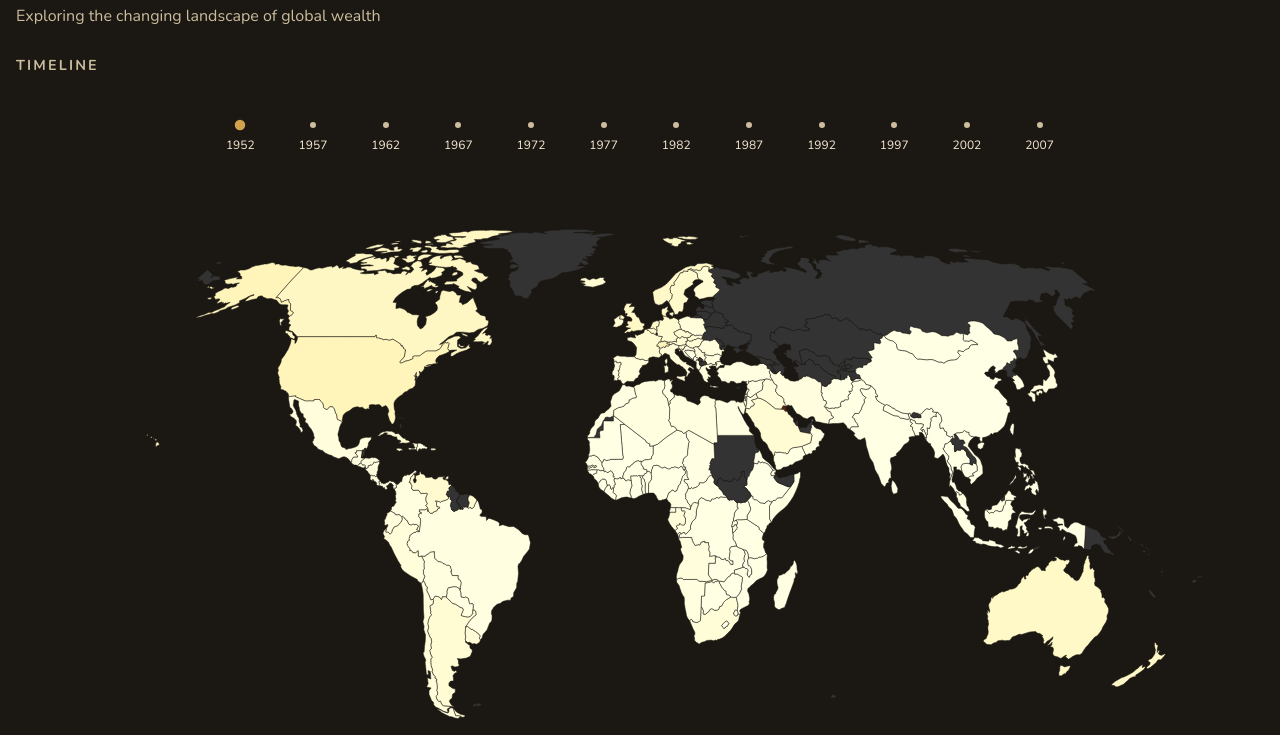
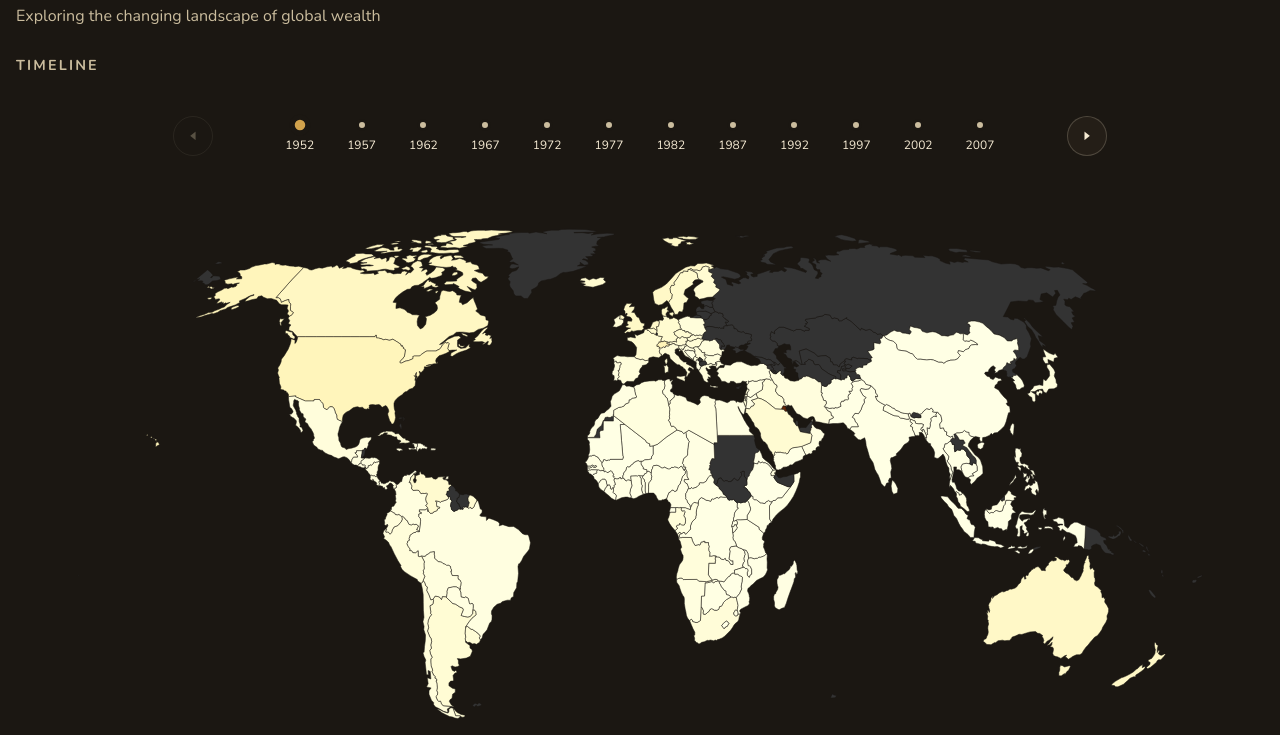
Before and after one commit to mansoormemon/through-time, a plain HTML site: page index.html in a window 1280 px wide. Shown: the part 65-800 px from the top of the page. Drawn offline with nearby package versions, Linux system fonts and the light colour scheme.

Commit message:
Set up pagination and clean up code

```diff
--- a/css/journey.css
+++ b/css/journey.css
@@ -43,8 +43,61 @@
   color: var(--color-text-secondary);
 }
 
+#timeline-track-controls {
+  display: flex;
+  align-items: center;
+  gap: var(--space-4);
+  width: 80%;
+  margin: 0 auto;
+  padding: 0 var(--space-5);
+}
+
 #timeline-track {
-  width: 75%;
+  flex: 1;
+}
+
+.timeline-control {
+  width: 2.5rem;
+  height: 2.5rem;
+
+  display: flex;
+  align-items: center;
+  justify-content: center;
+
+  border: 1px solid var(--color-border);
+  border-radius: 50%;
+
+  background: var(--color-panel);
+  color: var(--color-text);
+
+  font-size: 1.2rem;
+  line-height: 1;
+
+  cursor: pointer;
+
+  transition:
+    background var(--transition-fast),
+    color var(--transition-fast),
+    border-color var(--transition-fast),
+    opacity var(--transition-fast);
+}
+
+.timeline-control:hover:not(:disabled) {
+  background: var(--color-accent);
+  color: var(--color-background);
+  border-color: var(--color-accent);
+}
+
+.timeline-control:disabled {
+  opacity: 0.35;
+  cursor: not-allowed;
+  background: transparent;
+  border-color: var(--color-border);
+  color: var(--color-text-secondary);
+}
+
+#timeline-track {
+  width: 60%;
   margin: 0 auto;
 
   position: relative;
@@ -53,7 +106,7 @@
   justify-content: space-between;
   align-items: center;
 
-  padding: var(--space-5) var(--space-5);
+  padding: var(--space-5);
 }
 
 .timeline-point {
--- a/js/journey.js
+++ b/js/journey.js
@@ -1,10 +1,16 @@
 import { changeScene, render } from "./router.js";
 
 let reactionsInitialized = false;
+let colorMap = d3.interpolateYlOrBr;
 
 const journey = {
   data: null,
-  state: { currentYear: null, selectedCountry: null },
+  years: null,
+  state: {
+    yearIndex: -1,
+    currentData: null,
+    selectedCountry: null,
+  },
   listeners: {},
 };
 
@@ -12,13 +18,11 @@ function subscribe(key, callback) {
   if (!journey.listeners[key]) {
     journey.listeners[key] = [];
   }
-
   journey.listeners[key].push(callback);
 }
 
 function setState(key, value) {
   journey.state[key] = value;
-
   if (journey.listeners[key]) {
     journey.listeners[key].forEach((callback) => {
       callback(value);
@@ -29,15 +33,17 @@ function setState(key, value) {
 function setupReactions() {
   if (reactionsInitialized) return;
   reactionsInitialized = true;
-  subscribe("currentYear", () => {
+
+  subscribe("yearIndex", () => {
+    setState("currentData", selectData(journey.years[journey.state.yearIndex]));
+
     updateTimeline();
+  });
+
+  subscribe("selectedCountry", () => {});
+
+  subscribe("currentData", () => {
     updateMap();
-    if (journey.state.selectedCountry) {
-      updateCountryModal();
-    }
-  });
-  subscribe("selectedCountry", () => {
-    openCountryModal();
   });
 }
 
@@ -63,48 +69,78 @@ export async function renderJourney(app, state) {
   const html = await response.text();
   app.innerHTML = html;
 
+  setupReactions();
+
   journey.data = await loadData();
+  journey.years = [...new Set(journey.data.map((d) => d.year))].sort();
 
-  setupReactions();
+  setState("yearIndex", 0);
+
   renderTimeline();
   renderMap();
 }
 
 function renderTimeline() {
-  const years = [...new Set(journey.data.map((d) => d.year))].sort();
-
-  journey.state.currentYear = years[0];
-
   const track = d3.select("#timeline-track");
   track.selectAll("*").remove();
 
   const points = track
     .selectAll(".timeline-point")
-    .data(years)
+    .data(journey.years)
     .enter()
     .append("div")
     .attr("class", (d) =>
-      d === journey.state.currentYear
+      d === journey.years[journey.state.yearIndex]
         ? "timeline-point active"
         : "timeline-point",
     )
     .on("click", (event, year) => {
-      setState("currentYear", year);
+      setState("yearIndex", journey.years.indexOf(year));
     });
   points.append("div").attr("class", "timeline-marker");
   points
     .append("span")
     .attr("class", "timeline-year")
     .text((d) => d);
+
+  setupTimelineControls();
 }
 
 function updateTimeline() {
   d3.selectAll(".timeline-point").classed(
     "active",
-    (d) => d === journey.state.currentYear,
+    (d) => d === journey.years[journey.state.yearIndex],
   );
 
-  const active = d3.select(".timeline-point.active");
+  setTimelineControlsState();
+}
+
+function setupTimelineControls() {
+  d3.select("#timeline-prev").on("click", () => {
+    if (journey.state.yearIndex > 0) {
+      setState("yearIndex", journey.state.yearIndex - 1);
+    }
+  });
+
+  d3.select("#timeline-next").on("click", () => {
+    if (journey.state.yearIndex < journey.years.length - 1) {
+      setState("yearIndex", journey.state.yearIndex + 1);
+    }
+  });
+
+  setTimelineControlsState();
+}
+
+function setTimelineControlsState() {
+  d3.select("#timeline-prev").property(
+    "disabled",
+    journey.state.yearIndex === 0,
+  );
+
+  d3.select("#timeline-next").property(
+    "disabled",
+    journey.state.yearIndex === journey.years.length - 1,
+  );
 }
 
 function createLookup(data) {
@@ -128,23 +164,23 @@ function renderMap() {
 
   const path = d3.geoPath().projection(projection);
 
-  const currentData = selectData(journey.state.currentYear);
-  const lookup = createLookup(currentData);
+  const lookup = createLookup(journey.state.currentData);
 
   const colorScale = d3
-    .scaleSequential(d3.interpolateYlOrBr)
-    .domain(d3.extent(currentData, (d) => d.gdpPerCapita));
+    .scaleSequential(colorMap)
+    .domain(d3.extent(journey.state.currentData, (d) => d.gdpPerCapita));
+
+  console.log(journey.state.currentData);
+  console.log(d3.extent(journey.state.currentData, (d) => d.gdpPerCapita));
 
   d3.json("data/countries-110m.json").then((world) => {
-    const countries = topojson.feature(world, world.objects.countries);
-
-    const filteredCountries = countries.features.filter(
-      (d) => d.properties.name !== "Antarctica",
-    );
+    const countries = topojson
+      .feature(world, world.objects.countries)
+      .features.filter((d) => d.properties.name !== "Antarctica");
 
     svg
       .selectAll(".country")
-      .data(filteredCountries)
+      .data(countries)
       .enter()
       .append("path")
       .attr("class", "country")
@@ -158,62 +194,62 @@ function renderMap() {
         d3.selectAll(".country").classed("selected", false);
         d3.select(this).classed("selected", true).raise();
 
-        openCountryModal(d);
+        // openCountryModal(d);
       });
   });
 }
 
 function updateMap() {
-  const currentData = selectData(journey.state.currentYear);
-  const lookup = createLookup(currentData);
+  const lookup = createLookup(journey.state.currentData);
 
   const colorScale = d3
-    .scaleSequential(d3.interpolateYlOrBr)
-    .domain(d3.extent(currentData, (d) => d.gdpPerCapita));
+    .scaleSequential(colorMap)
+    .domain(d3.extent(journey.state.currentData, (d) => d.gdpPerCapita));
+
+  console.log(journey.state.currentData);
+  console.log(d3.extent(journey.state.currentData, (d) => d.gdpPerCapita));
 
   d3.selectAll(".country")
     .transition()
-    .duration(800)
+    .duration(750)
     .attr("fill", (d) => {
       const row = lookup.get(String(d.id));
-
       if (!row) {
         return "#333";
       }
-
       return colorScale(row.gdpPerCapita);
     });
 }
 
-function openCountryModal(d) {
-  const currentData = selectData(journey.state.currentYear);
-  const countryData = currentData.find((row) => row.isoNum === String(d.id));
+// function openCountryModal(d) {
+//   const currentData = journey.state.currentData;
+//   const countryData = currentData.find((row) => row.isoNum === String(d.id));
 
-  if (!countryData) {
-    console.error("No data found for country:", d.properties.name);
-    return;
-  }
+//   if (!countryData) {
+//     console.error("No data found for country:", d.properties.name);
+//     return;
+//   }
 
-  const modalContent = `
-    <h2>${countryData.country} (${countryData.year})</h2>
-    <p>Continent: ${countryData.continent}</p>
-    <p>Life Expectancy: ${countryData.lifeExpectancy}</p>
-    <p>Population: ${countryData.population}</p>
-    <p>GDP per Capita: ${countryData.gdpPerCapita}</p>
-  `;
+//   const modalContent = `
+//     <h2>${countryData.country} (${countryData.year})</h2>
+//     <p>Continent: ${countryData.continent}</p>
+//     <p>Life Expectancy: ${countryData.lifeExpectancy}</p>
+//     <p>Population: ${countryData.population}</p>
+//     <p>GDP per Capita: ${countryData.gdpPerCapita}</p>
+//   `;
 
-  const modal = document.createElement("div");
-  modal.classList.add("modal");
-  modal.innerHTML = `
-    <div class="modal-content">
-      ${modalContent}
-      <button id="close-modal">Close</button>
-    </div>
-  `;
+//   const modal = document.createElement("div");
+//   modal.classList.add("modal");
+//   modal.innerHTML = `
+//     <div class="modal-content">
+//       ${modalContent}
+//       <button id="close-modal">Close</button>
+//     </div>
+//   `;
 
-  document.body.appendChild(modal);
+//   document.body.appendChild(modal);
 
-  document.getElementById("close-modal").addEventListener("click", () => {
-    document.body.removeChild(modal);
-  });
-}
+//   document.getElementById("close-modal").addEventListener("click", () => {
+//     document.body.removeChild(modal);
+//   });
+// }
--- a/scenes/journey.html
+++ b/scenes/journey.html
@@ -11,7 +11,23 @@
       <h2>Timeline</h2>
     </div>
 
-    <div id="timeline-track"></div>
+    <div id="timeline-track-controls">
+      <button
+        id="timeline-prev"
+        class="timeline-control"
+        aria-label="Previous year"
+      >
+        🢐
+      </button>
+      <div id="timeline-track"></div>
+      <button
+        id="timeline-next"
+        class="timeline-control"
+        aria-label="Next year"
+      >
+        🢒
+      </button>
+    </div>
   </div>
 
   <div class="journey-content">
```
